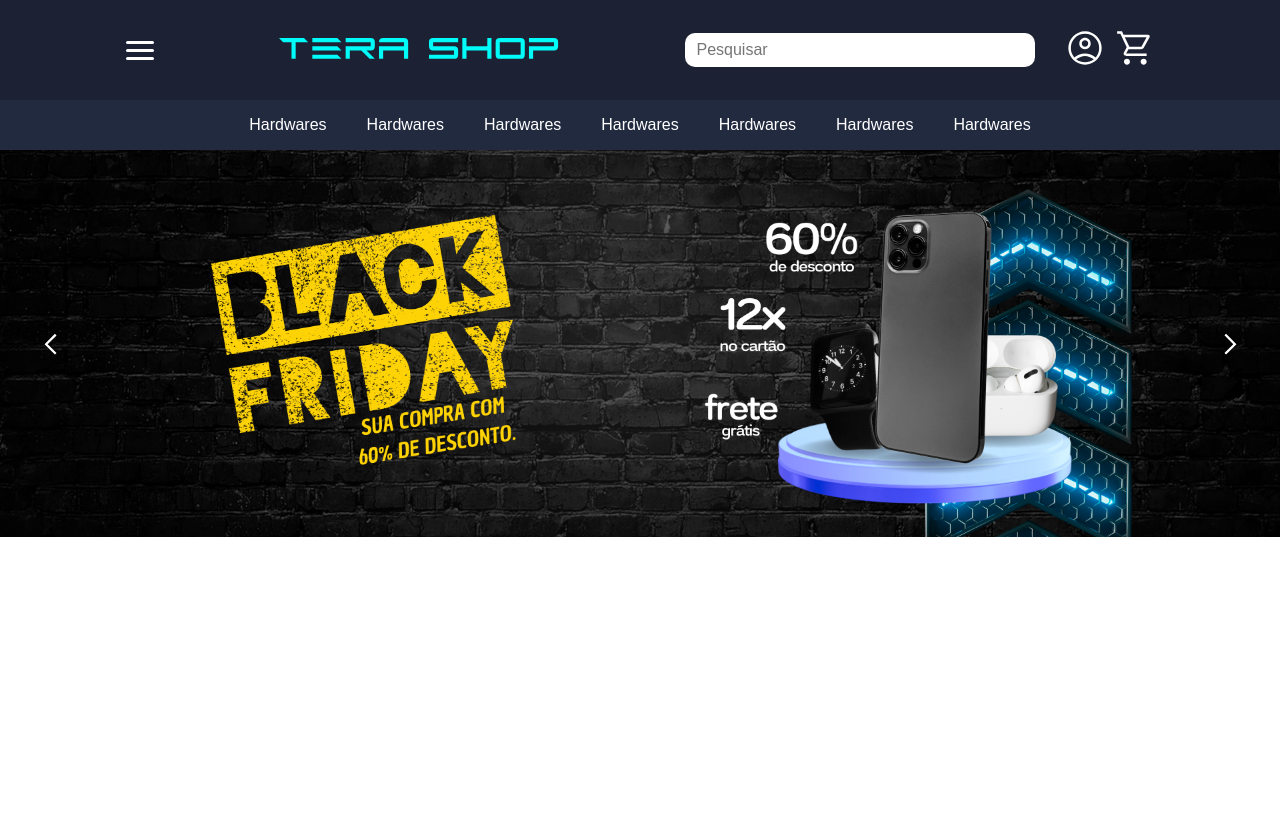
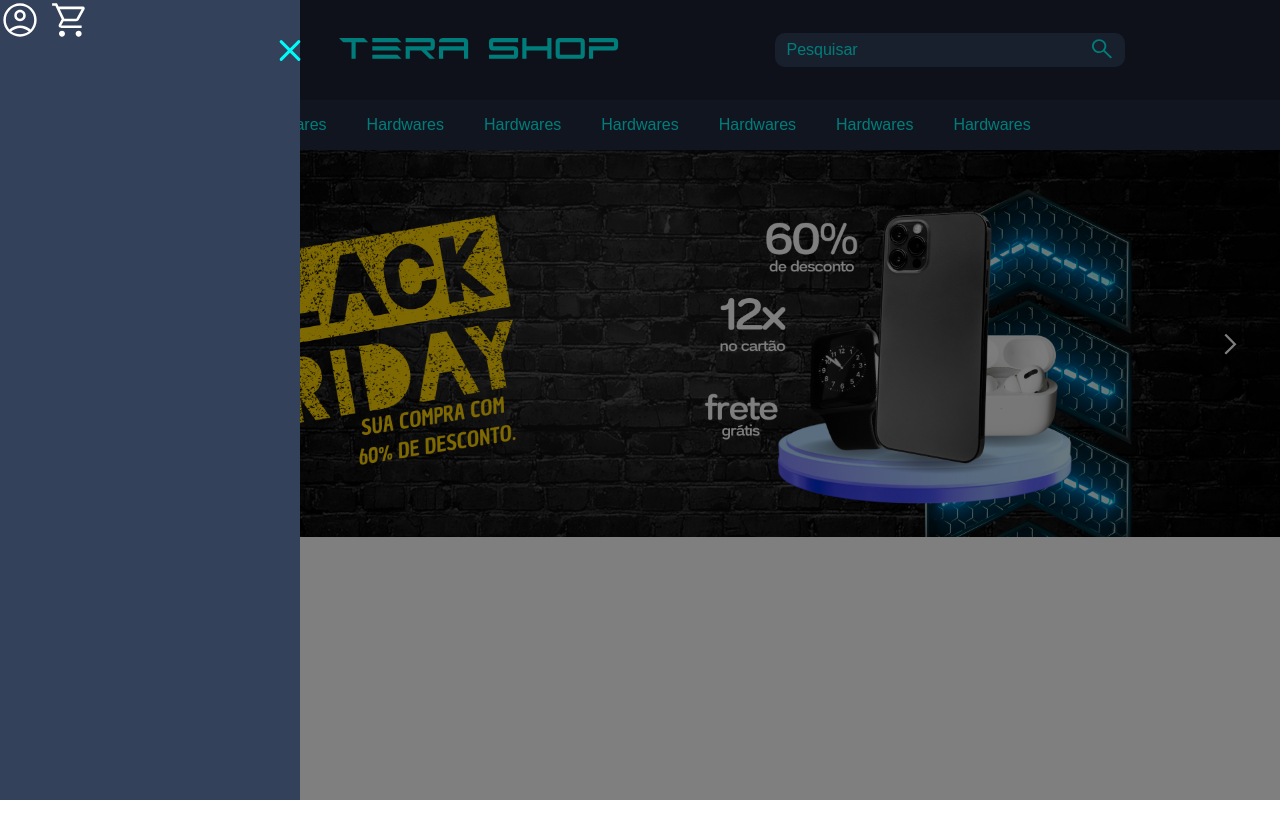
Before and after one commit to HyanFerreira/tera-shop, a plain HTML site: page index.html in a window 1280 px wide. Both pictures are taken after a click on the element 139 px from the left and 50 px from the top of the page. Before the commit the page ends 800 px from the top, so only its background shows below. Drawn offline with nearby package versions, Linux system fonts and the light colour scheme.

Commit message:
update index.html -  08/11

```diff
--- a/assets/css/styles.css
+++ b/assets/css/styles.css
@@ -7,7 +7,52 @@
     font-family: Arial, Helvetica, sans-serif;
 }
 
+/* ::-webkit-scrollbar {
+    width: 12px;
+}
+
+::-webkit-scrollbar-thumb {
+    background-color: #33415a;
+}
+
+::-webkit-scrollbar-track {
+    background-color: #1b2133;
+} */
+
 /* navigation */
+
+.aside-navigation {
+    position: fixed;
+    width: 300px;
+    height: 100vh;
+    background-color: #33415A;
+    z-index: 99999;
+    transform: translateX(-100%);
+    transition: all 900ms;
+}
+
+.overlow {
+    position: fixed;
+    top: 0;
+    left: 0;
+    right: 0;
+    bottom: 0;
+    background-color: rgba(0, 0, 0, 0.5);
+    display: none;
+    z-index: 9999;
+}
+
+.overlow.active {
+    display: block;
+}
+
+body.active {
+    overflow: hidden;
+}
+
+.aside-navigation.active {
+    transform: translateX(0);
+}
 
 .navigation {
     width: 100%;
@@ -40,6 +85,12 @@
     border: 0;
     border-radius: 10px;
     font-size: 1rem;
+    background-color: #33415A;
+    color: white;
+}
+
+.search-box::placeholder {
+    color: #00FCF8;
 }
 
 .search-btn {
@@ -55,7 +106,7 @@
 }
 
 .search-btn img {
-    width: 25px;
+    width: 20px;
 }
 
 .search-box:focus {
@@ -72,7 +123,25 @@
 }
 
 .hamburguer {
+    transition: all 900ms;
     cursor: pointer;
+    z-index: 9999999;
+}
+
+.hamburguer.active {
+    transform: translateX(120px);
+}
+
+.hamburguer.active .bar:nth-child(2) {
+    opacity: 0;
+}
+
+.hamburguer.active .bar:nth-child(1) {
+    transform: translateY(8px) rotate(45deg);
+}
+
+.hamburguer.active .bar:nth-child(3) {
+    transform: translateY(-8px) rotate(-45deg);
 }
 
 .bar {
@@ -81,7 +150,7 @@
     height: 3px;
     border-radius: 3px;
     margin: 5px auto;
-    background-color: #ffffff;
+    background-color: #00FCF8;
     transition: all 0.3s ease-in-out;
 }
 
@@ -118,7 +187,7 @@
     height: 100%;
     display: flex;
     align-items: center;
-    color: #ffffff;
+    color: #00FCF8;
 }
 
 /* header */
@@ -198,3 +267,10 @@
 #nextBtn {
     right: 0;
 }
+
+/* main index */
+
+.main-index {
+    width: 100%;
+    height: 1000px;
+}
--- /dev/null
+++ b/assets/js/script.js
@@ -0,0 +1,11 @@
+const hamburguer = document.querySelector('.hamburguer');
+const asideNavigation = document.querySelector('.aside-navigation');
+const overlow = document.querySelector('.overlow');
+const bodyOverflow = document.querySelector('body');
+
+hamburguer.addEventListener('click', () => {
+  hamburguer.classList.toggle('active');
+  overlow.classList.toggle('active');
+  bodyOverflow.classList.toggle('active');
+  asideNavigation.classList.toggle('active');
+});
--- a/index.html
+++ b/index.html
@@ -11,6 +11,17 @@
 </head>
 
 <body>
+    <div class="overlow"></div>
+    <aside class="aside-navigation">
+        <div class="navigation-items-links">
+            <a href="/">
+                <img src="./assets/img/account.svg" alt="profile">
+            </a>
+            <a href="/">
+                <img src="./assets/img/shopping_cart.svg" alt="shopping_cart">
+            </a>
+        </div>
+    </aside>
     <nav class="navigation">
         <div class="nav-higher">
             <div class="hamburguer">
@@ -27,16 +38,8 @@
                 <div class="search">
                     <input type="text" class="search-box" placeholder="Pesquisar">
                     <button class="search-btn">
-                        <img src="./assets/img/search.svg" alt="">
+                        <img src="./assets/img/search_blue.svg" alt="">
                     </button>
-                </div>
-                <div class="navigation-items-links">
-                    <a href="/">
-                        <img src="./assets/img/account.svg" alt="profile">
-                    </a>
-                    <a href="/">
-                        <img src="./assets/img/shopping_cart.svg" alt="shopping_cart">
-                    </a>
                 </div>
             </div>
         </div>
@@ -90,6 +93,10 @@
             </button>
         </div>
     </header>
+    <main class="main-index">
+
+    </main>
+    <script src="./assets/js/script.js"></script>
     <script src="./assets/js/carousel.js"></script>
 </body>
 
```
Also changed, not shown: assets/img/search_blue.svg (added).
